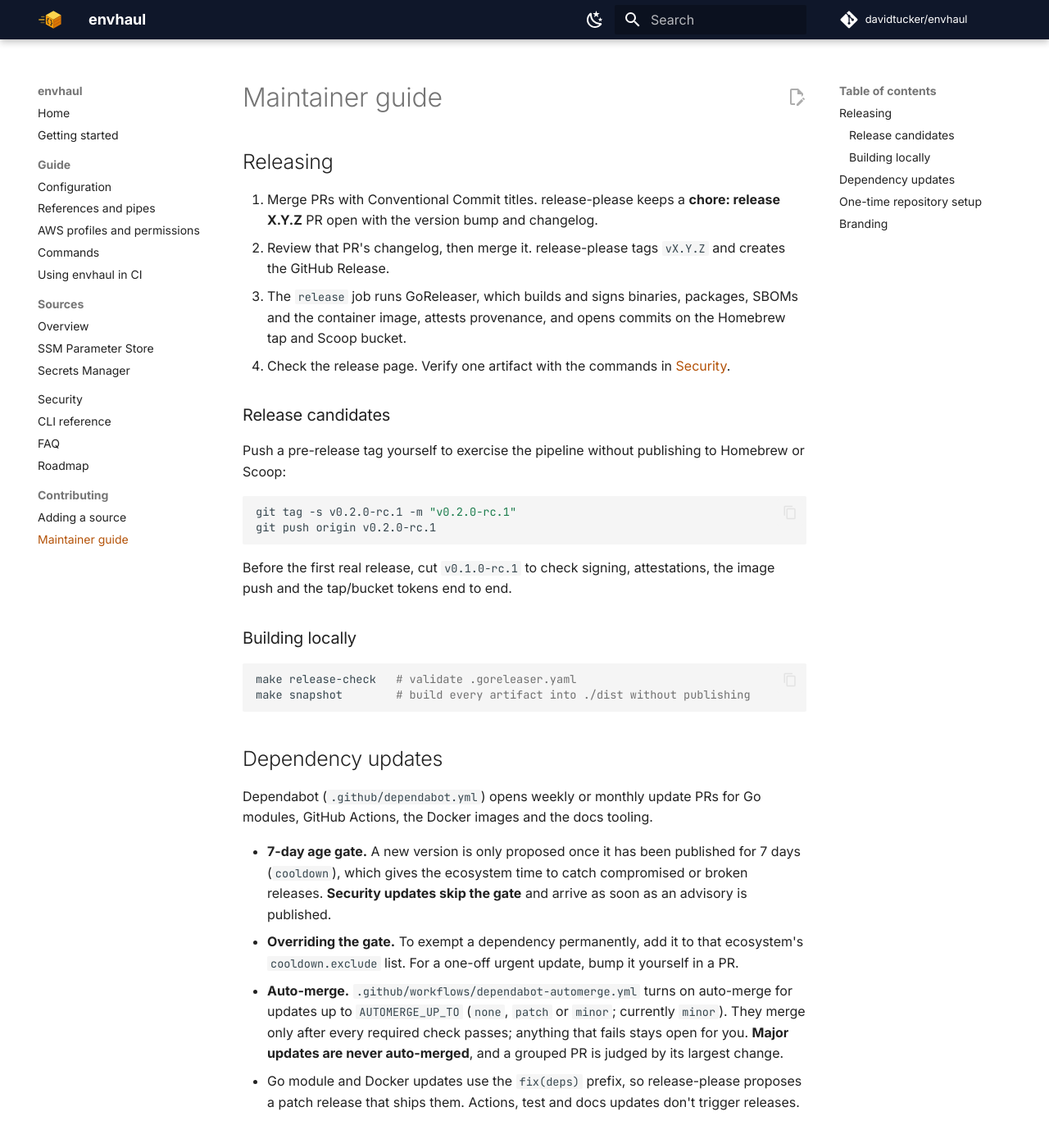
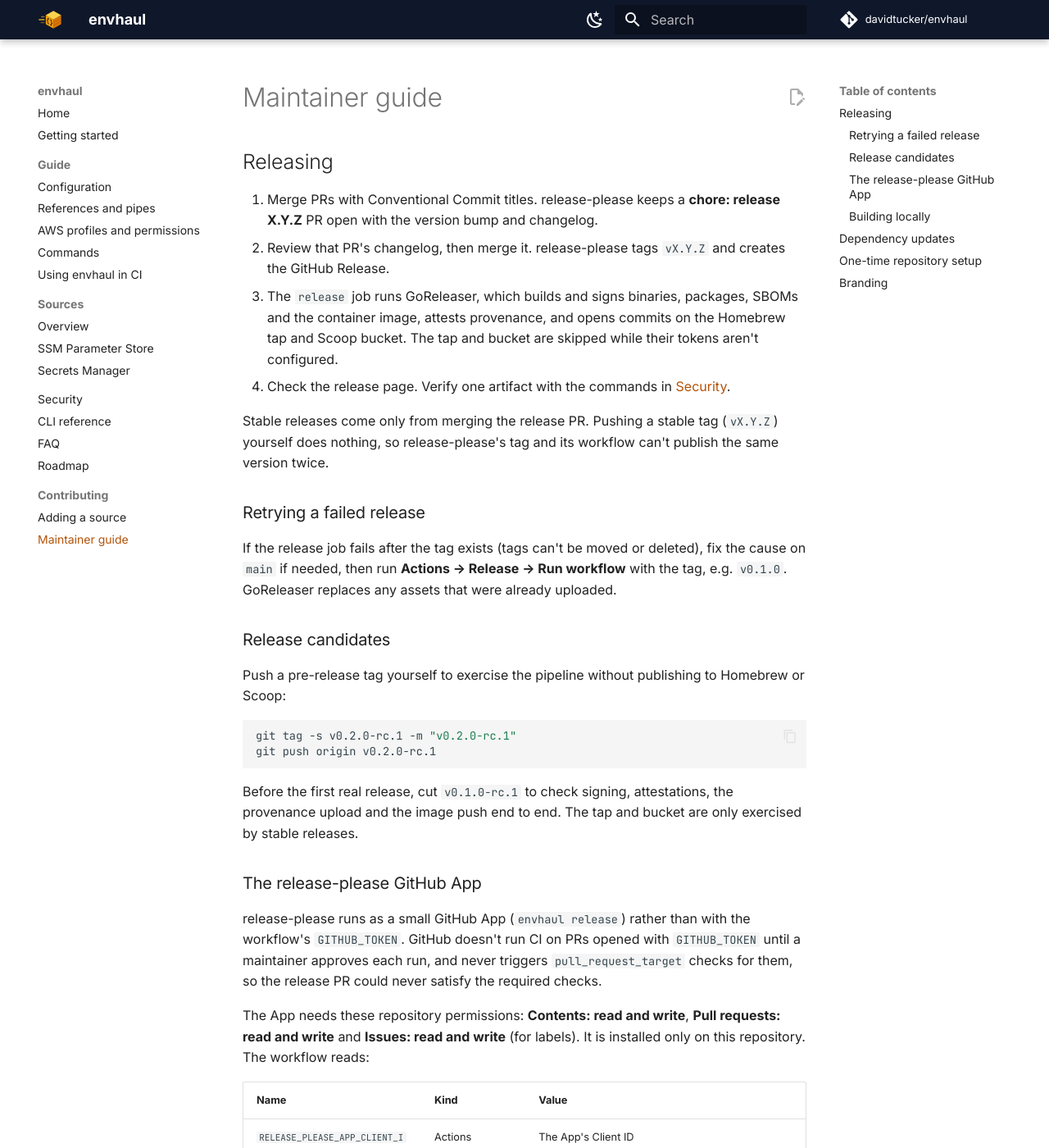
Before and after one commit to davidtucker/envhaul, an MkDocs documentation site: the page built from docs/maintainers.md, in a window 1280 px wide and 1400 px high. Shown: the whole window at 82% size. Built offline with MkDocs 1.6.1 and Material for MkDocs 9.7.7, drawn with Linux system fonts in a browser that asks for light colours; comment, search, counter and statistics services are not loaded; some of the changed text lies outside the part shown.

Commit message:
ci: run release-please as a GitHub App and harden the release pipeline (#8)
- release-please uses a GitHub App token when RELEASE_PLEASE_APP_CLIENT_ID
  and RELEASE_PLEASE_APP_PRIVATE_KEY are configured. PRs opened with
  GITHUB_TOKEN need every CI run approved and never get
  pull_request_target checks, so the release PR couldn't pass the required
  checks. It falls back to GITHUB_TOKEN when the App isn't set up.
- release.yml only reacts to pushes of pre-release tags (v*-*). Stable
  tags come from release-please, whose workflow already calls release.yml,
  so an App-created tag can't publish the same release twice. Add a manual
  dispatch to retry a release, and let GoReleaser replace existing assets.
- Homebrew and Scoop publishing is skipped while their tokens aren't
  configured, instead of failing the release halfway.
- Fuzz with a fixed iteration count rather than a duration, avoiding the
  "context deadline exceeded" flake.
- Reduce CHANGELOG.md to its title so release-please doesn't nest the
  intro under a stray heading.
- Document the App, the release flow and retries for maintainers.

Co-authored-by: Claude Opus 5.5 <noreply@anthropic.com>

````diff
--- a/docs/maintainers.md
+++ b/docs/maintainers.md
@@ -8,9 +8,21 @@
    and creates the GitHub Release.
 3. The `release` job runs GoReleaser, which builds and signs binaries,
    packages, SBOMs and the container image, attests provenance, and opens
-   commits on the Homebrew tap and Scoop bucket.
+   commits on the Homebrew tap and Scoop bucket. The tap and bucket are
+   skipped while their tokens aren't configured.
 4. Check the release page. Verify one artifact with the commands in
    [Security](security.md#verifying-releases).
+
+Stable releases come only from merging the release PR. Pushing a stable tag
+(`vX.Y.Z`) yourself does nothing, so release-please's tag and its workflow
+can't publish the same version twice.
+
+### Retrying a failed release
+
+If the release job fails after the tag exists (tags can't be moved or
+deleted), fix the cause on `main` if needed, then run **Actions → Release →
+Run workflow** with the tag, e.g. `v0.1.0`. GoReleaser replaces any assets
+that were already uploaded.
 
 ### Release candidates
 
@@ -23,7 +35,30 @@ git push origin v0.2.0-rc.1
 ```
 
 Before the first real release, cut `v0.1.0-rc.1` to check signing,
-attestations, the image push and the tap/bucket tokens end to end.
+attestations, the provenance upload and the image push end to end. The tap and
+bucket are only exercised by stable releases.
+
+### The release-please GitHub App
+
+release-please runs as a small GitHub App (`envhaul release`) rather than with
+the workflow's `GITHUB_TOKEN`. GitHub doesn't run CI on PRs opened with
+`GITHUB_TOKEN` until a maintainer approves each run, and never triggers
+`pull_request_target` checks for them, so the release PR could never satisfy
+the required checks.
+
+The App needs these repository permissions: **Contents: read and write**,
+**Pull requests: read and write** and **Issues: read and write** (for
+labels). It is installed only on this repository. The workflow reads:
+
+| Name | Kind | Value |
+| --- | --- | --- |
+| `RELEASE_PLEASE_APP_CLIENT_ID` | Actions **variable** | The App's Client ID |
+| `RELEASE_PLEASE_APP_PRIVATE_KEY` | Actions **secret** | A private key generated for the App (the whole `.pem` file) |
+
+Without them, release-please falls back to `GITHUB_TOKEN` and you'd have to
+approve the release PR's CI runs by hand. Rotate the private key by generating
+a new one in the App's settings, updating the secret, then deleting the old
+key.
 
 ### Building locally
 
@@ -59,6 +94,9 @@ These settings live in GitHub, not in the repository.
 
 **Repositories**
 
+- [ ] Create the release-please GitHub App and set
+      `RELEASE_PLEASE_APP_CLIENT_ID` / `RELEASE_PLEASE_APP_PRIVATE_KEY`
+      (see [The release-please GitHub App](#the-release-please-github-app)).
 - [ ] Create `davidtucker/homebrew-tap` (with a `Casks/` directory) and
       `davidtucker/scoop-bucket`.
 - [ ] Create fine-grained tokens with *Contents: read and write* on each, and
@@ -101,10 +139,9 @@ To change these, edit them under Settings → Rules → Rulesets, or with
 the required checks in the same change; otherwise PRs wait for a check that
 never reports.
 
-Pull requests opened by `github-actions[bot]` (the release PR) only run
-workflows after a maintainer approves them. Approve the runs on the release
-PR before merging, or give release-please a GitHub App or fine-grained token
-so its PRs run CI automatically.
+The release PR is opened by the release-please GitHub App, so its checks run
+like any other PR's. If the App isn't configured, the PR comes from
+`github-actions[bot]` and each CI run needs your approval first.
 
 **Settings → Code security**
 
@@ -121,8 +158,9 @@ so its PRs run CI automatically.
 **Settings → Actions → General**
 
 - [x] Workflow permissions: **read repository contents** by default, and
-      allow GitHub Actions to create and approve pull requests (needed by
-      release-please).
+      allow GitHub Actions to create and approve pull requests (used by the
+      Dependabot auto-merge workflow, and by release-please when the App
+      isn't configured).
 
 ## Branding
 
````
Also changed, not shown: .goreleaser.yaml (+10 -5 lines), CHANGELOG.md (+0 -5 lines), 4 other files.
